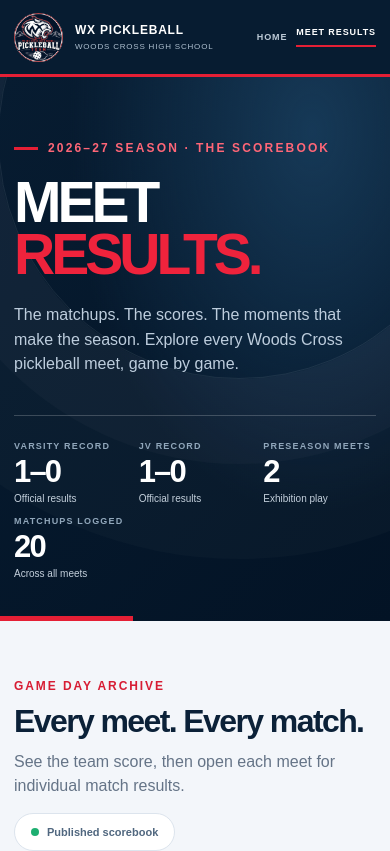
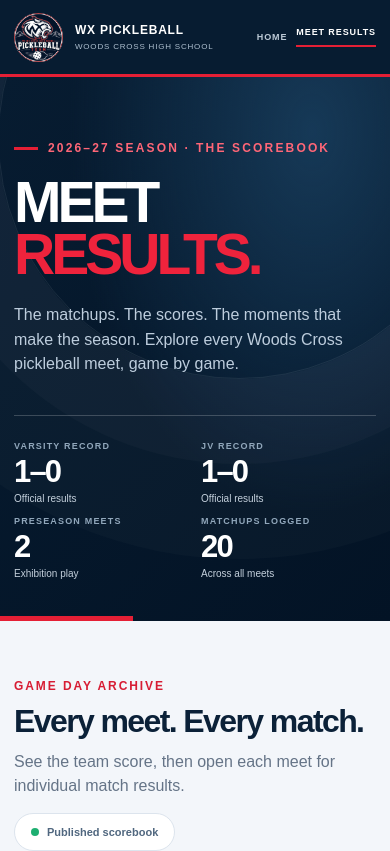
Before and after one commit to colesp-ui/wxpickleball, a Next.js app: page /results in a window 390 px wide. Shown: the top 851 px of the page. Built offline with nearby package versions, Linux system fonts and the light colour scheme.

Commit message:
Make four meet results stats responsive

```diff
--- a/app/results/results.css
+++ b/app/results/results.css
@@ -19,7 +19,7 @@
 .wx-results-hero h1{font-size:clamp(55px,8vw,104px);line-height:.91;font-weight:900;letter-spacing:-.07em;margin:22px 0;max-width:900px}
 .wx-results-hero h1 em{font-style:normal;color:#ef233c}
 .wx-results-hero p{font-size:18px;line-height:1.55;color:#bdcddd;max-width:650px;margin:0}
-.wx-hero-stats{display:grid;grid-template-columns:repeat(3,minmax(0,1fr));max-width:780px;margin-top:50px;padding-top:25px;border-top:1px solid rgba(255,255,255,.2);gap:26px}
+.wx-hero-stats{display:grid;grid-template-columns:repeat(4,minmax(0,1fr));max-width:960px;margin-top:50px;padding-top:25px;border-top:1px solid rgba(255,255,255,.2);gap:26px}
 .wx-hero-stats>div{display:flex;flex-direction:column;gap:4px}
 .wx-hero-stats span{font-size:10px;font-weight:900;letter-spacing:.13em;color:#91a7bb}
 .wx-hero-stats strong{font-size:40px;letter-spacing:-.06em;line-height:1.1}
@@ -105,7 +105,7 @@
 .wx-results-footer .container{display:flex;align-items:center;justify-content:space-between;gap:20px;padding-top:24px;padding-bottom:24px;font-size:11px;font-weight:800;letter-spacing:.035em}
 .wx-results-footer a{color:#fff}
 @media(max-width:1050px){.wx-results-nav nav{gap:16px}.wx-team-logo img,.wx-opponent-mark{width:65px;height:65px}.wx-side{gap:10px}.wx-team-name{font-size:15px}.wx-score-numbers{gap:14px}}
-@media(max-width:740px){.wx-results-nav-inner{min-height:74px}.wx-results-brand img{width:49px;height:49px}.wx-results-brand b{font-size:14px}.wx-results-brand small{font-size:8px}.wx-results-nav nav{gap:12px}.wx-results-nav nav a{font-size:10px}.wx-results-nav nav a:nth-child(4){display:none}.wx-results-hero-inner{padding:64px 0 42px}.wx-hero-stats{margin-top:38px}.wx-results-title-row{align-items:flex-start;flex-direction:column;gap:15px}.wx-scoreboard{grid-template-columns:1fr 1fr;grid-template-areas:"home away" "score score";padding:28px 23px;gap:14px}.wx-side-home{grid-area:home}.wx-side-away{grid-area:away}.wx-score-center{grid-area:score;border-top:1px solid #e4eaf0;padding-top:15px}.wx-score-numbers span{font-size:78px}.wx-score-numbers i{font-size:36px}.wx-matches-grid{grid-template-columns:1fr}.wx-results-main{padding:55px 0}.wx-results-bottom{align-items:flex-start;flex-direction:column}}
+@media(max-width:740px){.wx-results-nav-inner{min-height:74px}.wx-results-brand img{width:49px;height:49px}.wx-results-brand b{font-size:14px}.wx-results-brand small{font-size:8px}.wx-results-nav nav{gap:12px}.wx-results-nav nav a{font-size:10px}.wx-results-nav nav a:nth-child(4){display:none}.wx-results-hero-inner{padding:64px 0 42px}.wx-hero-stats{grid-template-columns:repeat(2,minmax(0,1fr));margin-top:38px}.wx-results-title-row{align-items:flex-start;flex-direction:column;gap:15px}.wx-scoreboard{grid-template-columns:1fr 1fr;grid-template-areas:"home away" "score score";padding:28px 23px;gap:14px}.wx-side-home{grid-area:home}.wx-side-away{grid-area:away}.wx-score-center{grid-area:score;border-top:1px solid #e4eaf0;padding-top:15px}.wx-score-numbers span{font-size:78px}.wx-score-numbers i{font-size:36px}.wx-matches-grid{grid-template-columns:1fr}.wx-results-main{padding:55px 0}.wx-results-bottom{align-items:flex-start;flex-direction:column}}
 @media(max-width:460px){.wx-results-nav nav a:nth-child(2){display:none}.wx-results-brand b{font-size:12px}.wx-results-nav nav{gap:9px}.wx-results-nav nav a{font-size:9px}.wx-results-hero h1{font-size:57px}.wx-results-hero p{font-size:16px}.wx-hero-stats{gap:12px}.wx-hero-stats strong{font-size:31px}.wx-hero-stats span{font-size:9px}.wx-hero-stats small{font-size:10px}.wx-scoreboard{padding:22px 16px}.wx-team-logo img,.wx-opponent-mark{width:51px;height:51px}.wx-opponent-mark{font-size:20px}.wx-team-name{font-size:12px}.wx-team-short{font-size:8px}.wx-score-numbers span{font-size:72px}.wx-score-numbers i{font-size:30px}.wx-meet-summary>div{padding:15px 7px}.wx-meet-summary strong{font-size:16px}.wx-meet-summary span{font-size:8px}.wx-meet-meta{padding:15px 18px}.wx-meet-details>summary{padding:20px 17px}.wx-matches-grid{padding:0 16px 18px}.wx-match-card{padding:18px}.wx-match-players{font-size:20px}.wx-dream-row{flex-wrap:wrap;gap:12px;padding:18px}.wx-dream-score{font-size:23px}.wx-results-footer .container{flex-direction:column;align-items:flex-start}}
 
 .wx-results-empty .wx-empty-logo{display:block;width:84px;height:84px;object-fit:contain;margin:0 auto 8px;border-radius:50%}
```
